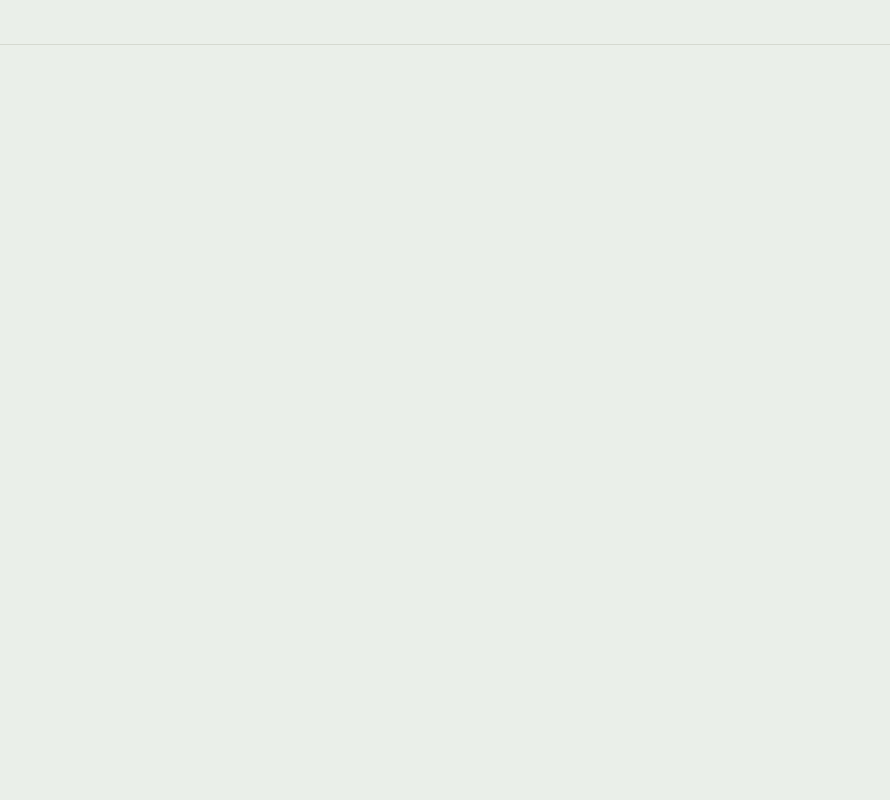
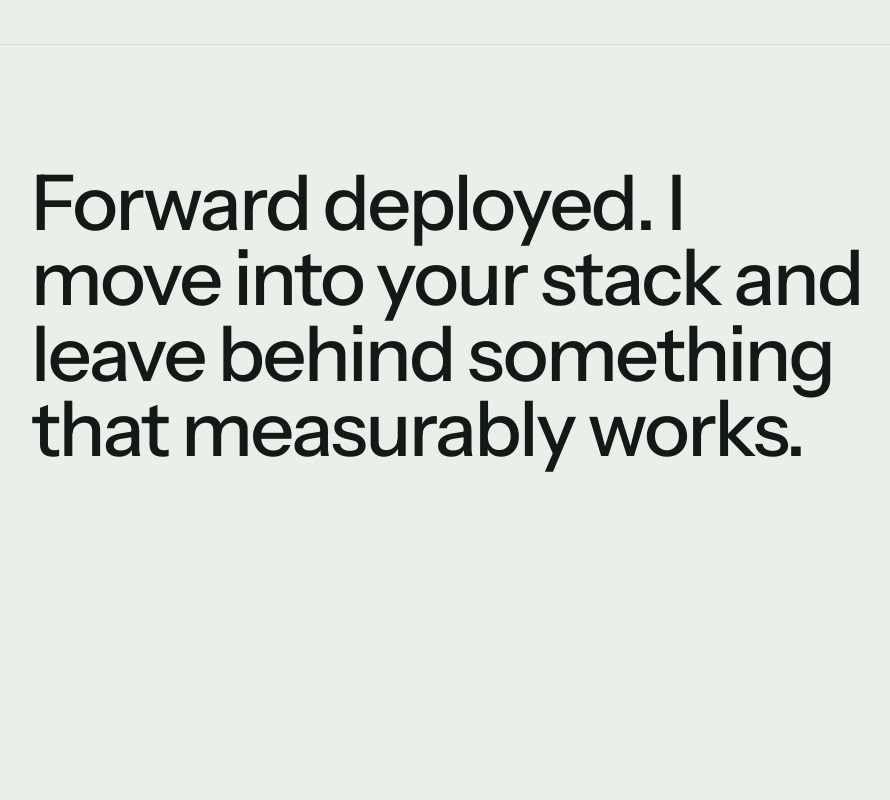
Before and after one commit to kmannnish/Manish-Kumawat-Portfolio, a Next.js app: page / in a window 1280 px wide. Shown: the top 800 px of the page, without its empty margins (249-1139 px from the left). Built offline with nearby package versions, Linux system fonts and the light colour scheme; no server answers; the database is empty.

Commit message:
S4: hero statement with fluid clamp display typography and 68ch measure

```diff
--- a/app/(public)/page.tsx
+++ b/app/(public)/page.tsx
@@ -1,14 +1,20 @@
-export default function HomePage() {
-  // S3 provides the shell foundation (TopBar, IndexRail, Footer).
-  // Section content (Hero, Trace, Work, Design, etc.) will be added in S4-S8.
+import { getCopyMap, getSiteSettings } from '@/lib/queries'
+import { Hero } from '@/components/sections/Hero'
+
+export default async function HomePage() {
+  const [copy, settings] = await Promise.all([
+    getCopyMap(),
+    getSiteSettings(),
+  ])
+
   return (
-    <div className="space-y-32 py-12">
-      <section id="work" className="min-h-[40vh]">
-        {/* Placeholder for S4 Hero / S6 Work */}
-      </section>
-      <section id="contact" className="min-h-[40vh]">
-        {/* Placeholder for S8 Contact */}
-      </section>
+    <div className="space-y-24">
+      {/* S4. Hero */}
+      <Hero copy={copy} settings={settings} />
+
+      {/* Placeholder anchors for S5 Trace and subsequent sections */}
+      <div id="work" className="min-h-[30vh]" />
+      <div id="contact" className="min-h-[30vh]" />
     </div>
   )
 }
--- /dev/null
+++ b/components/sections/Hero.tsx
@@ -0,0 +1,30 @@
+import { t, type CopyMap } from '@/lib/copy'
+import type { SiteSettings } from '@/lib/queries'
+
+interface HeroProps {
+  copy: CopyMap
+  settings: SiteSettings | null
+}
+
+export function Hero({ copy, settings }: HeroProps) {
+  // Statement resolved through t() from the `copy` table with fallback to site_settings or wireframe default.
+  // CLAUDE.md: No hardcoded user-facing strings.
+  const statement = t(
+    copy,
+    'hero.headline',
+    settings?.tagline ||
+      'Forward deployed. I move into your stack and leave behind something that measurably works.'
+  )
+
+  return (
+    <section
+      id="hero"
+      aria-label="Introduction"
+      className="pt-10 sm:pt-14 lg:pt-18 pb-12 lg:pb-16 text-left"
+    >
+      <h1 className="max-w-prose font-display text-display text-ink text-balance">
+        {statement}
+      </h1>
+    </section>
+  )
+}
```
